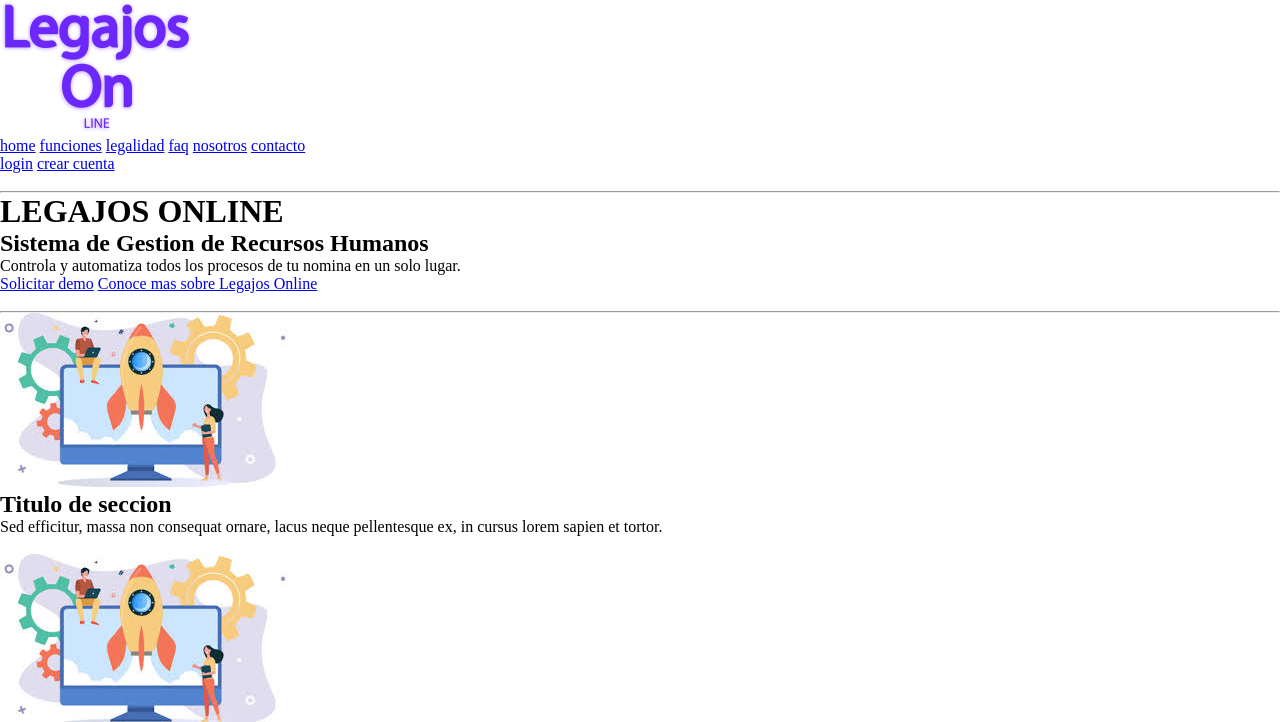
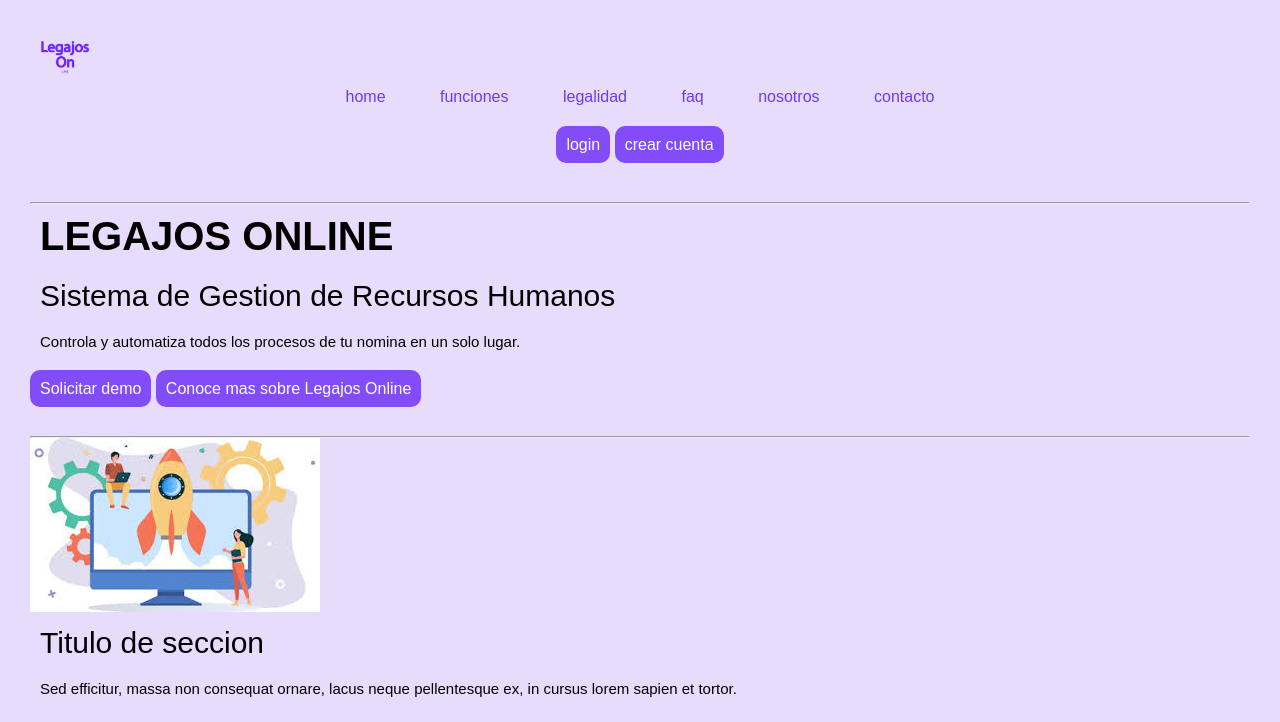
Before and after one commit to soliva-dev/legajos.online.coder-project, a plain HTML site: page legajosonline-project-coder/index.html in a window 1280 px wide. Shown: the top 722 px of the page. Drawn offline with Linux system fonts and the light colour scheme.

Commit message:
Comienzo a trabajar en estilos globales y para el index

```diff
--- a/legajosonline-project-coder/css/styles.css
+++ b/legajosonline-project-coder/css/styles.css
@@ -5,11 +5,83 @@
     box-sizing: border-box;
 }
 
+/* Raleway Family Font - Google Font */
+@import url('https://fonts.googleapis.com/css2?family=Raleway:ital,wght@0,100..900;1,100..900&display=swap');
+
 /* Globales */
+body {
+    background-color: #E8DCFC;
+    font-family: "Raleway", sans-serif;
+    margin: 30px;
+}
 
+h1 {
+    font-size: 40px;
+    font-weight: 600;
+    text-transform: uppercase;
+    padding: 10px;
+}
+
+h2 {
+    font-size: 30px;
+    font-weight: 500;
+    padding: 10px;
+}
+
+p {
+    font-size: 15px;
+    font-weight: 400;
+    padding: 10px;
+}
+
+a {
+    text-decoration: none;
+    color: #7039f1;
+    font-weight: 400;
+}
+
+.error404 h1 {
+    font-size: 30px;
+    text-align: center;
+    text-transform: none;
+}
+
+.error404 p {
+    text-align: center;
+    text-transform: none;
+}
 
 /* index.html */
+header .navegacion-principal {
+    padding: 0;
+}
 
+header nav a img {
+    width: 50px;
+    height: auto;
+    margin: 10px;
+}
+
+.nav-enlaces, .nav-botones {
+    text-align: center;
+    word-spacing: 50px;
+}
+
+.nav-botones {
+    word-spacing: 0;
+    padding: 30px;
+}
+
+.contenedor-principal-botones a, .nav-botones a {
+    color: #FFFFFF;
+    background-color: #824CF8;
+    border-radius: 10px;
+    padding: 10px;
+}
+
+.contenedor-principal-botones {
+    margin: 20px 0 20px 0;
+}
 
 /* funciones.html */
 
```
